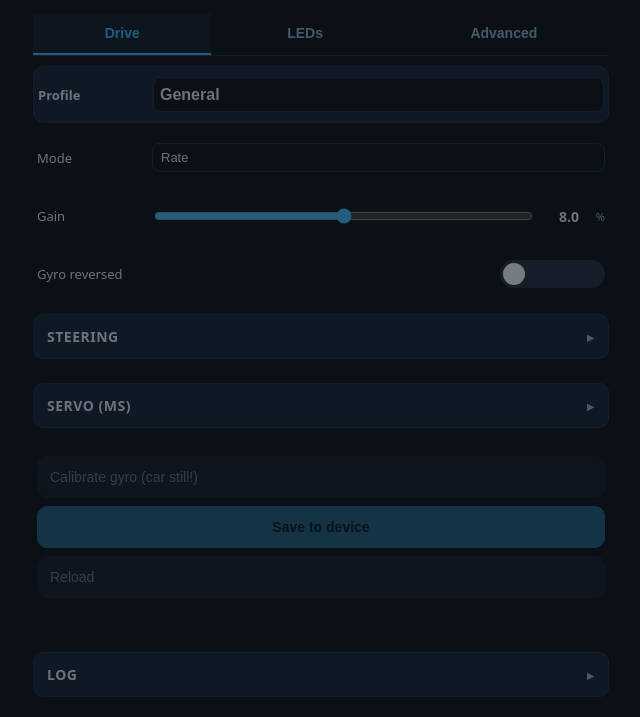
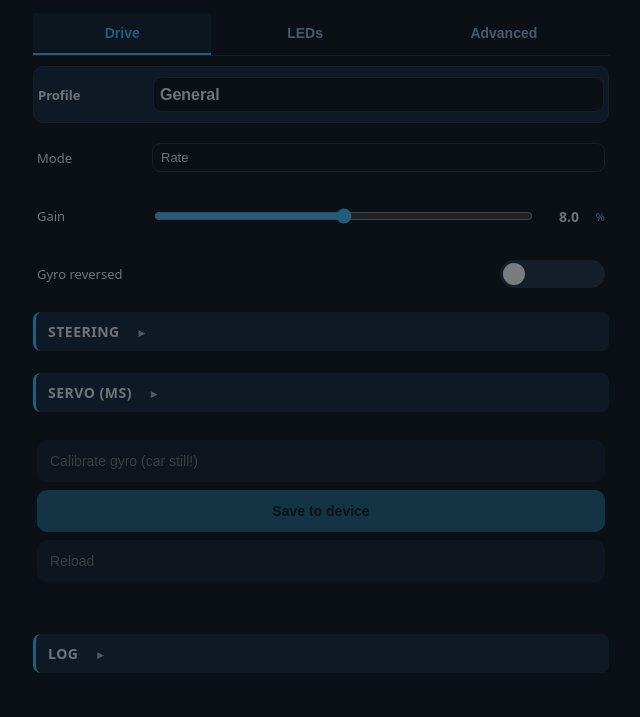
Before and after one commit to mfaltys/gyroX, a plain HTML site: page docs/index.html in a window 1280 px wide. Shown: the part 96-813 px from the top of the page, without its empty margins (319-959 px from the left). Drawn offline with Linux system fonts and the light colour scheme.

Commit message:
Update ble UI

```diff
--- a/docs/style.css
+++ b/docs/style.css
@@ -95,19 +95,15 @@ input:checked + .sl:after { transform: translateX(20px); }
 .profile-label { font-size: 16px; font-weight: 700; color: var(--text); min-width: 115px; }
 .profile-select { font-size: 16px; font-weight: 700; padding: 8px 6px; }
 
-/* ---------- collapsible sections: large tappable headers ---------- */
+/* ---------- collapsible sections ---------- */
 .sep[data-collapse] {
-  display: flex; align-items: center; justify-content: space-between; gap: 10px;
   font-size: 14px; font-weight: 700; color: var(--text); text-transform: uppercase; letter-spacing: 0.5px;
-  margin: 16px 0 8px; padding: 12px 14px;
-  background: #162438; border: 1px solid var(--border); border-radius: 10px;
-  border-left: none;
+  margin: 14px 0 8px; padding: 10px 12px;
+  background: #162438; border-radius: 8px;
   cursor: pointer; user-select: none;
 }
 .sep[data-collapse]:hover { background: #1b2c44; }
-.sep[data-collapse]:active { background: #20334e; }
-.sep[data-collapse].open { border-color: var(--accent); }
-.sep[data-collapse] .chev { display: inline-block; font-size: 13px; opacity: 0.7; transition: transform 0.2s ease; }
+.sep[data-collapse] .chev { display: inline-block; width: 16px; text-align: center; margin-left: 10px; font-size: 12px; opacity: 0.7; transition: transform 0.2s ease; }
 .sep[data-collapse].open .chev { transform: rotate(90deg); opacity: 1; }
 .collapse-content { max-height: 0; overflow: hidden; opacity: 0; transition: max-height 0.25s ease, opacity 0.2s ease; }
 .collapse-content.open { max-height: 2400px; opacity: 1; }
```
